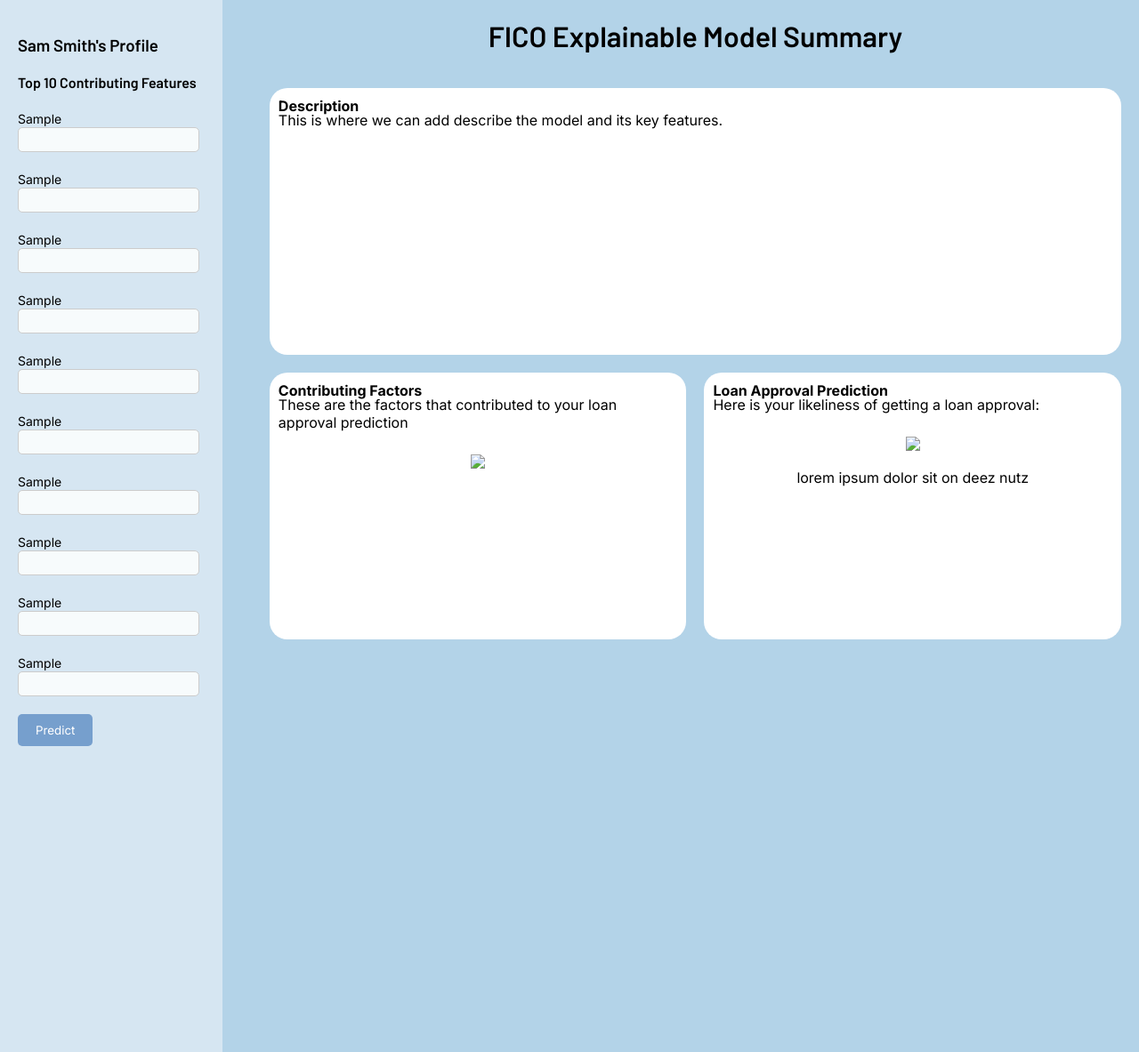
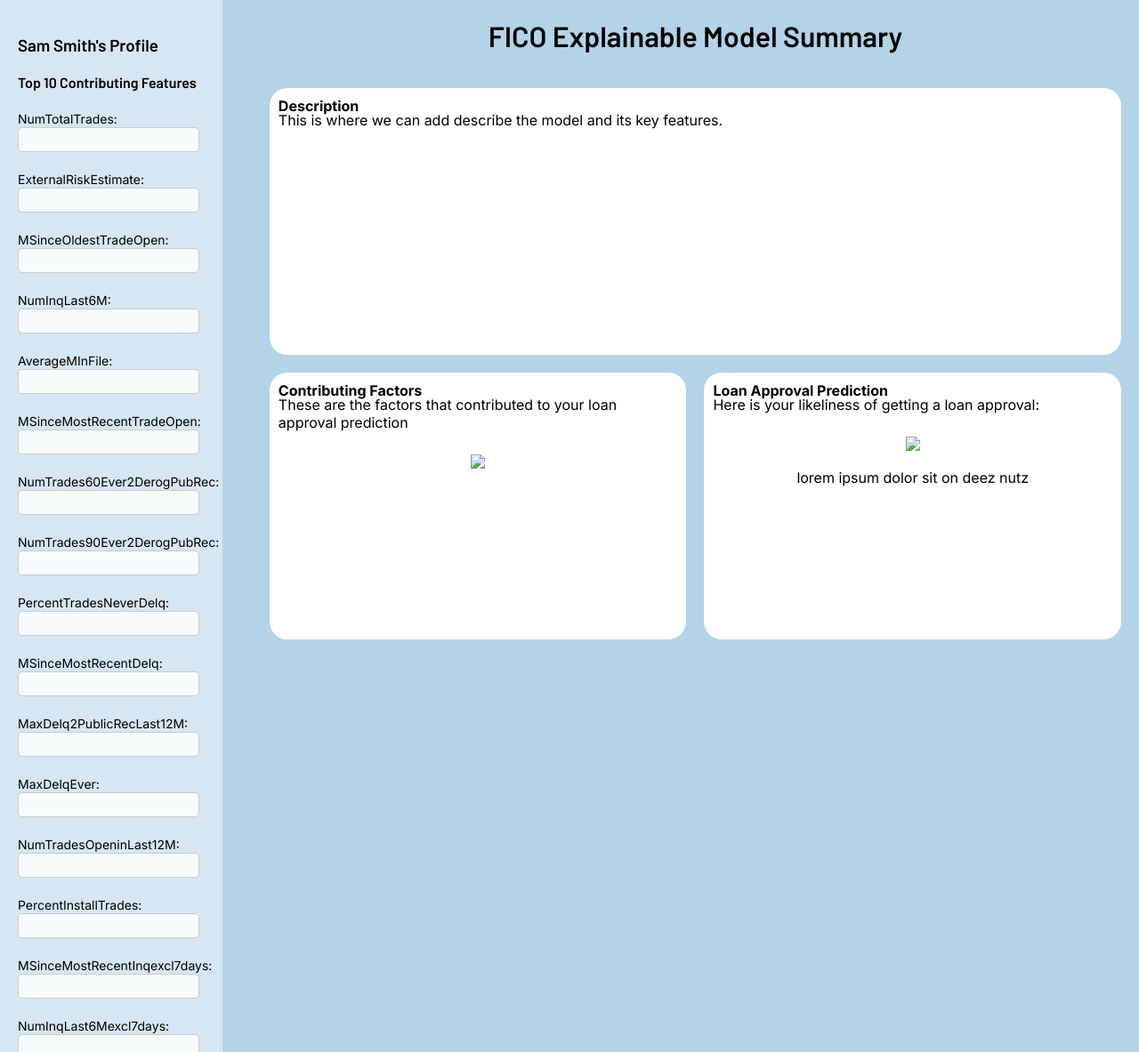
Before and after one commit to s-exe/csds-flask-project, a Flask app: template templates/dashboard.html in a window 1280 px wide. Shown: the whole page at 89% size. Run offline with Flask 2, Linux system fonts and the light colour scheme; the template is opened without the code that fills it: most values are stand-ins (such as "Sample title", 1, 10 or a date in 2020).

Commit message:
added all features in the input section

```diff
--- a/app.py
+++ b/app.py
@@ -291,26 +291,28 @@ def index():
     pie_chart_img = plot_to_img('pie', explanation)
 
     return render_template('dashboard.html',
-                           feat1=top10[0][0],
-                           feat2=top10[1][0],
-                           feat3=top10[2][0],
-                           feat4=top10[3][0],
-                           feat5=top10[4][0],
-                           feat6=top10[5][0],
-                           feat7=top10[6][0],
-                           feat8=top10[7][0],
-                           feat9=top10[8][0],
-                           feat10=top10[9][0],
-                           val1=sample_data[top10[0][0]],
-                           val2=sample_data[top10[1][0]],
-                           val3=sample_data[top10[2][0]],
-                           val4=sample_data[top10[3][0]],
-                           val5=sample_data[top10[4][0]],
-                           val6=sample_data[top10[5][0]],
-                           val7=sample_data[top10[6][0]],
-                           val8=sample_data[top10[7][0]],
-                           val9=sample_data[top10[8][0]],
-                           val10=sample_data[top10[9][0]],
+                           val1=sample_data["NumTotalTrades"],
+                           val2=sample_data["ExternalRiskEstimate"],
+                           val3=sample_data["MSinceOldestTradeOpen"],
+                           val4=sample_data["NumInqLast6M"],
+                           val5=sample_data["AverageMInFile"],
+                           val6=sample_data["MSinceMostRecentTradeOpen"],
+                           val7=sample_data["NumTrades60Ever2DerogPubRec"],
+                           val8=sample_data["NumTrades90Ever2DerogPubRec"],
+                           val9=sample_data["PercentTradesNeverDelq"],
+                           val10=sample_data["MSinceMostRecentDelq"],
+                           val11=sample_data["MaxDelq2PublicRecLast12M"],
+                           val12=sample_data["MaxDelqEver"],
+                           val13=sample_data["NumTradesOpeninLast12M"],
+                           val14=sample_data["PercentInstallTrades"],
+                           val15=sample_data["MSinceMostRecentInqexcl7days"],
+                           val16=sample_data["NumInqLast6Mexcl7days"],
+                           val17=sample_data["NetFractionRevolvingBurden"],
+                           val18=sample_data["NetFractionInstallBurden"],
+                           val19=sample_data["NumRevolvingTradesWBalance"],
+                           val20=sample_data["NumInstallTradesWBalance"],
+                           val21=sample_data["NumBank2NatlTradesWHighUtilization"],
+                           val22=sample_data["PercentTradesWBalance"],
                            bar_plot_url=bar_plot_img,
                            pie_chart_url=pie_chart_img
                            )
--- a/templates/dashboard.html
+++ b/templates/dashboard.html
@@ -157,76 +157,71 @@
             <h4>Top 10 Contributing Features</h4>
             <form method="POST">
                 <!-- feature inputs -->
-                <label for="feature1">{{ feat1 }}</label><br>
-                <input type="number" id="feature1" name="feature1" value='{{ val1 }}' required><br><br>
-                <input type="hidden" id="label1" name="label1" value="{{ feat1 }}">
+                <label for="NumTotalTrades">NumTotalTrades:</label><br>
+                <input type="number" step="1" id="NumTotalTrades" name="NumTotalTrades" value="{{ val1 }}" required><br><br>
 
-                <label for="feature2">{{ feat2 }}</label><br>
-                <input type="number" id="feature2" name="feature2" value='{{ val2 }}' required><br><br>
-                <input type="hidden" id="label2" name="label2" value="{{ feat2 }}">
+                <label for="ExternalRiskEstimate">ExternalRiskEstimate:</label><br>
+                <input type="number" step="0.01" id="ExternalRiskEstimate" name="ExternalRiskEstimate" value="{{ val2 }}" required><br><br>
 
-                <label for="feature3">{{ feat3 }}</label><br>
-                <input type="number" id="feature3" name="feature3" value='{{ val3 }}' required><br><br>
-                <input type="hidden" id="label3" name="label3" value="{{ feat3 }}">
+                <label for="MSinceOldestTradeOpen">MSinceOldestTradeOpen:</label><br>
+                <input type="number" step="0.01" id="MSinceOldestTradeOpen" name="MSinceOldestTradeOpen" value="{{ val3 }}" required><br><br>
 
-                <label for="feature4">{{ feat4 }}</label><br>
-                <input type="number" id="feature4" name="feature4" value='{{ val4 }}' required><br><br>
-                <input type="hidden" id="label4" name="label4" value="{{ feat4 }}">
+                <label for="NumInqLast6M">NumInqLast6M:</label><br>
+                <input type="number" step="0.01" id="NumInqLast6M" name="NumInqLast6M" value="{{ val4 }}" required><br><br>
 
-                <label for="feature5">{{ feat5 }}</label><br>
-                <input type="number" id="feature5" name="feature5" value='{{ val5 }}' required><br><br>
-                <input type="hidden" id="label5" name="label5" value="{{ feat5 }}">
+                <label for="AverageMInFile">AverageMInFile:</label><br>
+                <input type="number" step="0.01" id="AverageMInFile" name="AverageMInFile" value="{{ val5 }}" required><br><br>
 
-                <label for="feature6">{{ feat6 }}</label><br>
-                <input type="number" id="feature6" name="feature6" value='{{ val6 }}' required><br><br>
-                <input type="hidden" id="label6" name="label6" value="{{ feat6 }}">
+                <label for="MSinceMostRecentTradeOpen">MSinceMostRecentTradeOpen:</label><br>
+                <input type="number" step="0.01" id="MSinceMostRecentTradeOpen" name="MSinceMostRecentTradeOpen" value="{{ val6 }}" required><br><br>
 
-                <label for="feature7">{{ feat7 }}</label><br>
-                <input type="number" id="feature7" name="feature7" value='{{ val7 }}' required><br><br>
-                <input type="hidden" id="label7" name="label7" value="{{ feat7 }}">
+                <label for="NumTrades60Ever2DerogPubRec">NumTrades60Ever2DerogPubRec:</label><br>
+                <input type="number" step="0.01" id="NumTrades60Ever2DerogPubRec" name="NumTrades60Ever2DerogPubRec" value="{{ val7 }}" required><br><br>
 
-                <label for="feature8">{{ feat8 }}</label><br>
-                <input type="number" id="feature8" name="feature8" value='{{ val8 }}' required><br><br>
-                <input type="hidden" id="label8" name="label8" value="{{ feat8 }}">
+                <label for="NumTrades90Ever2DerogPubRec">NumTrades90Ever2DerogPubRec:</label><br>
+                <input type="number" step="0.01" id="NumTrades90Ever2DerogPubRec" name="NumTrades90Ever2DerogPubRec" value="{{ val8 }}" required><br><br>
 
-                <label for="feature9">{{ feat9 }}</label><br>
-                <input type="number" id="feature9" name="feature9" value='{{ val9 }}' required><br><br>
-                <input type="hidden" id="label9" name="label9" value="{{ feat9 }}">
+                <label for="PercentTradesNeverDelq">PercentTradesNeverDelq:</label><br>
+                <input type="number" step="0.01" id="PercentTradesNeverDelq" name="PercentTradesNeverDelq" value="{{ val9 }}" required><br><br>
 
-                <label for="feature10">{{ feat10 }}</label><br>
-                <input type="number" id="feature10" name="feature10" value='{{ val10 }}' required><br><br>
-                <input type="hidden" id="label10" name="label10" value="{{ feat10 }}">
+                <label for="MSinceMostRecentDelq">MSinceMostRecentDelq:</label><br>
+                <input type="number" step="0.01" id="MSinceMostRecentDelq" name="MSinceMostRecentDelq" value="{{ val10 }}" required><br><br>
 
+                <label for="MaxDelq2PublicRecLast12M">MaxDelq2PublicRecLast12M:</label><br>
+                <input type="number" step="0.01" id="MaxDelq2PublicRecLast12M" name="MaxDelq2PublicRecLast12M" value="{{ val11 }}" required><br><br>
 
-                <!-- <h3>Other features</h3>
+                <label for="MaxDelqEver">MaxDelqEver:</label><br>
+                <input type="number" step="0.01" id="MaxDelqEver" name="MaxDelqEver" value="{{ val12 }}" required><br><br>
 
-                <select id="other-features" name="other-features">
-                    <option value="Feature 6">Feature 6</option>
-                    <option value="Feature 7">Feature 7</option>
-                    <option value="Feature 8">Feature 8</option>
-                    <option value="Feature 9">Feature 9</option>
-                    <option value="Feature 10">Feature 10</option>
-                    <option value="Feature 11">Feature 11</option>
-                    <option value="Feature 12">Feature 12</option>
-                    <option value="Feature 13">Feature 13</option>
-                    <option value="Feature 14">Feature 14</option>
-                    <option value="Feature 15">Feature 15</option>
-                    <option value="Feature 16">Feature 16</option>
-                    <option value="Feature 17">Feature 17</option>
-                    <option value="Feature 18">Feature 18</option>
-                    <option value="Feature 19">Feature 19</option>
-                    <option value="Feature 20">Feature 20</option>
-                    <option value="Feature 21">Feature 21</option>
-                    <option value="Feature 22">Feature 22</option>
-                    <option value="Feature 23">Feature 23</option>
-                </select><br>
+                <label for="NumTradesOpeninLast12M">NumTradesOpeninLast12M:</label><br>
+                <input type="number" step="0.01" id="NumTradesOpeninLast12M" name="NumTradesOpeninLast12M" value="{{ val13 }}" required><br><br>
 
+                <label for="PercentInstallTrades">PercentInstallTrades:</label><br>
+                <input type="number" step="0.01" id="PercentInstallTrades" name="PercentInstallTrades" value="{{ val14 }}" required><br><br>
 
-                <label for="other-features-value">Enter the value for the selected feature:</label>
-                <div class="input-with-button">
-                    <input type="number" id="other-features-value" name="other-features-value" required>
-                    <button type="button" id="save-button">Save</button>
-                </div><br> -->
+                <label for="MSinceMostRecentInqexcl7days">MSinceMostRecentInqexcl7days:</label><br>
+                <input type="number" step="0.01" id="MSinceMostRecentInqexcl7days" name="MSinceMostRecentInqexcl7days" value="{{ val15 }}" required><br><br>
+
+                <label for="NumInqLast6Mexcl7days">NumInqLast6Mexcl7days:</label><br>
+                <input type="number" step="0.01" id="NumInqLast6Mexcl7days" name="NumInqLast6Mexcl7days" value="{{ val16 }}" required><br><br>
+
+                <label for="NetFractionRevolvingBurden">NetFractionRevolvingBurden:</label><br>
+                <input type="number" step="0.01" id="NetFractionRevolvingBurden" name="NetFractionRevolvingBurden" value="{{ val17 }}" required><br><br>
+
+                <label for="NetFractionInstallBurden">NetFractionInstallBurden:</label><br>
+                <input type="number" step="0.01" id="NetFractionInstallBurden" name="NetFractionInstallBurden" value="{{ val18 }}" required><br><br>
+
+                <label for="NumRevolvingTradesWBalance">NumRevolvingTradesWBalance:</label><br>
+                <input type="number" step="0.01" id="NumRevolvingTradesWBalance" name="NumRevolvingTradesWBalance" value="{{ val19 }}" required><br><br>
+
+                <label for="NumInstallTradesWBalance">NumInstallTradesWBalance:</label><br>
+                <input type="number" step="0.01" id="NumInstallTradesWBalance" name="NumInstallTradesWBalance" value="{{ val20 }}" required><br><br>
+
+                <label for="NumBank2NatlTradesWHighUtilization">NumBank2NatlTradesWHighUtilization:</label><br>
+                <input type="number" step="0.01" id="NumBank2NatlTradesWHighUtilization" name="NumBank2NatlTradesWHighUtilization" value="{{ val21 }}" required><br><br>
+
+                <label for="PercentTradesWBalance">PercentTradesWBalance:</label><br>
+                <input type="number" step="0.01" id="PercentTradesWBalance" name="PercentTradesWBalance" value="{{ val22 }}" required><br><br>
 
                 <button type="submit">Predict</button>
             </form>
```
